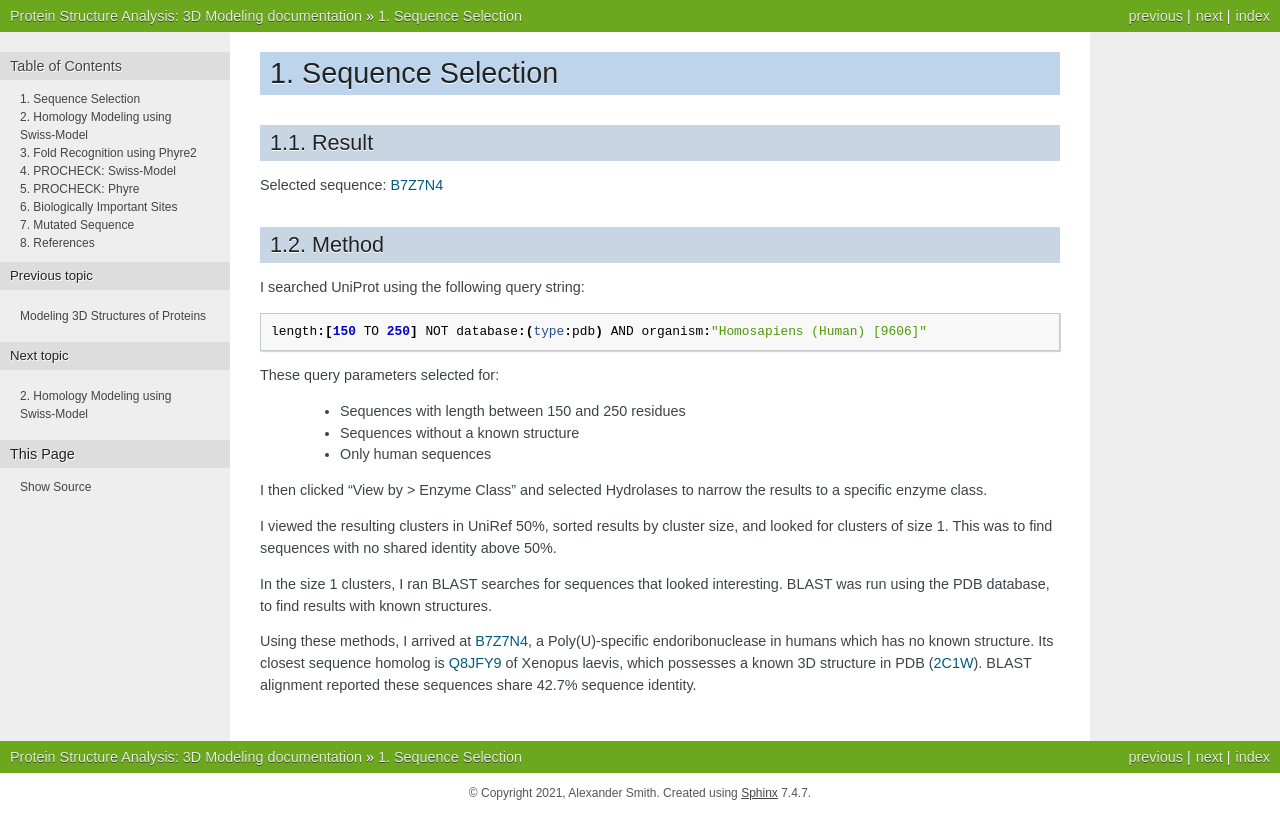
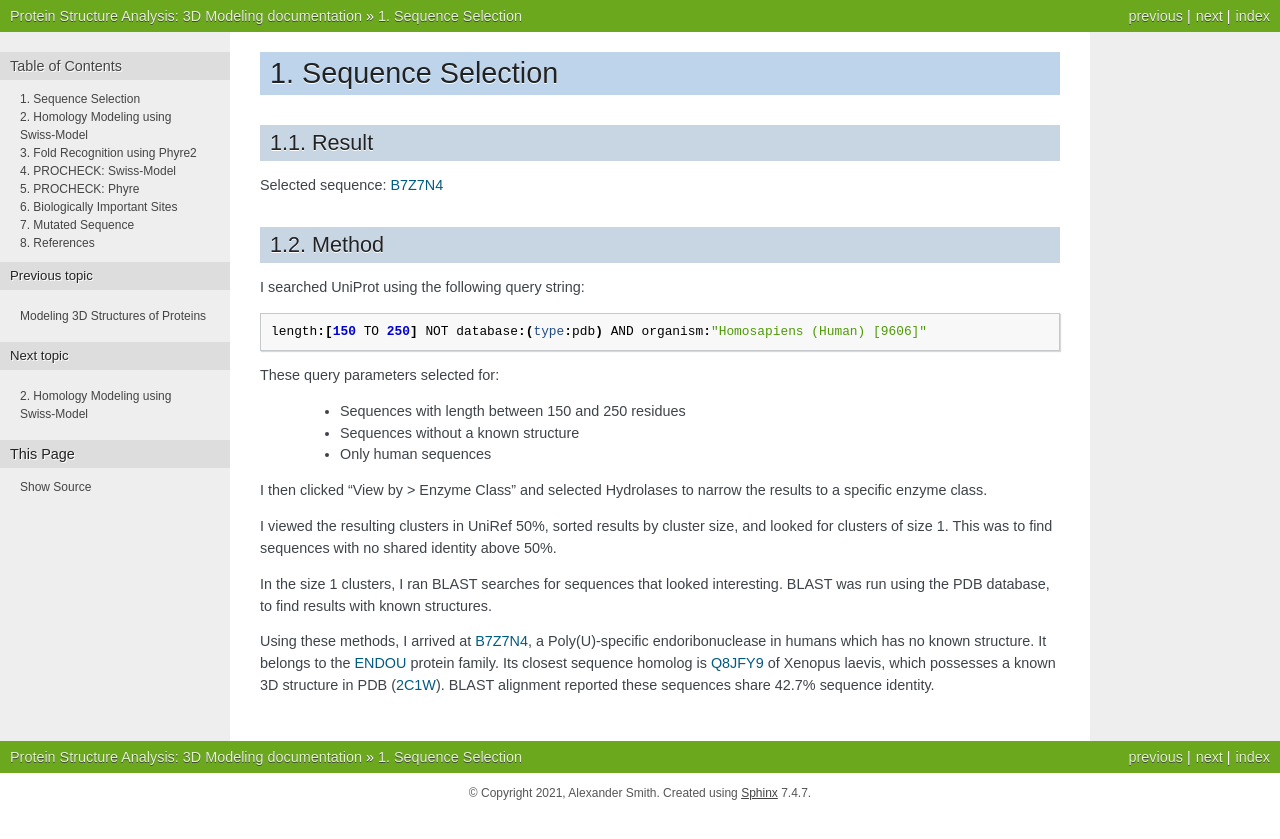
Before and after one commit to ajsmith/protein-analysis, a Sphinx documentation site: the page built from report2/source/sequence.rst, in a window 1280 px wide. Shown: the top 839 px of the page. Built offline with Sphinx 7.4.7, drawn with Linux system fonts in a browser that asks for light colours; formulas are drawn with MathJax 3.

Commit message:
Revise family info.

```diff
--- a/report2/source/sequence.rst
+++ b/report2/source/sequence.rst
@@ -34,10 +34,11 @@ interesting. BLAST was run using the PDB database, to find results
 with known structures.
 
 Using these methods, I arrived at B7Z7N4_, a Poly(U)-specific
-endoribonuclease in humans which has no known structure. Its closest
-sequence homolog is Q8JFY9_ of Xenopus laevis, which possesses a known
-3D structure in PDB (2C1W_). BLAST alignment reported these sequences
-share 42.7% sequence identity.
+endoribonuclease in humans which has no known structure. It belongs to
+the ENDOU_ protein family.  Its closest sequence homolog is Q8JFY9_ of
+Xenopus laevis, which possesses a known 3D structure in PDB
+(2C1W_). BLAST alignment reported these sequences share 42.7% sequence
+identity.
 
 
 .. _B7Z7N4: https://www.uniprot.org/uniprot/B7Z7N4
@@ -45,3 +46,5 @@ share 42.7% sequence identity.
 .. _Q8JFY9: https://www.uniprot.org/uniprot/Q8JFY9
 
 .. _2C1W: https://www.rcsb.org/structure/2C1W
+
+.. _ENDOU: https://pfam.xfam.org/family/PF09412
```
